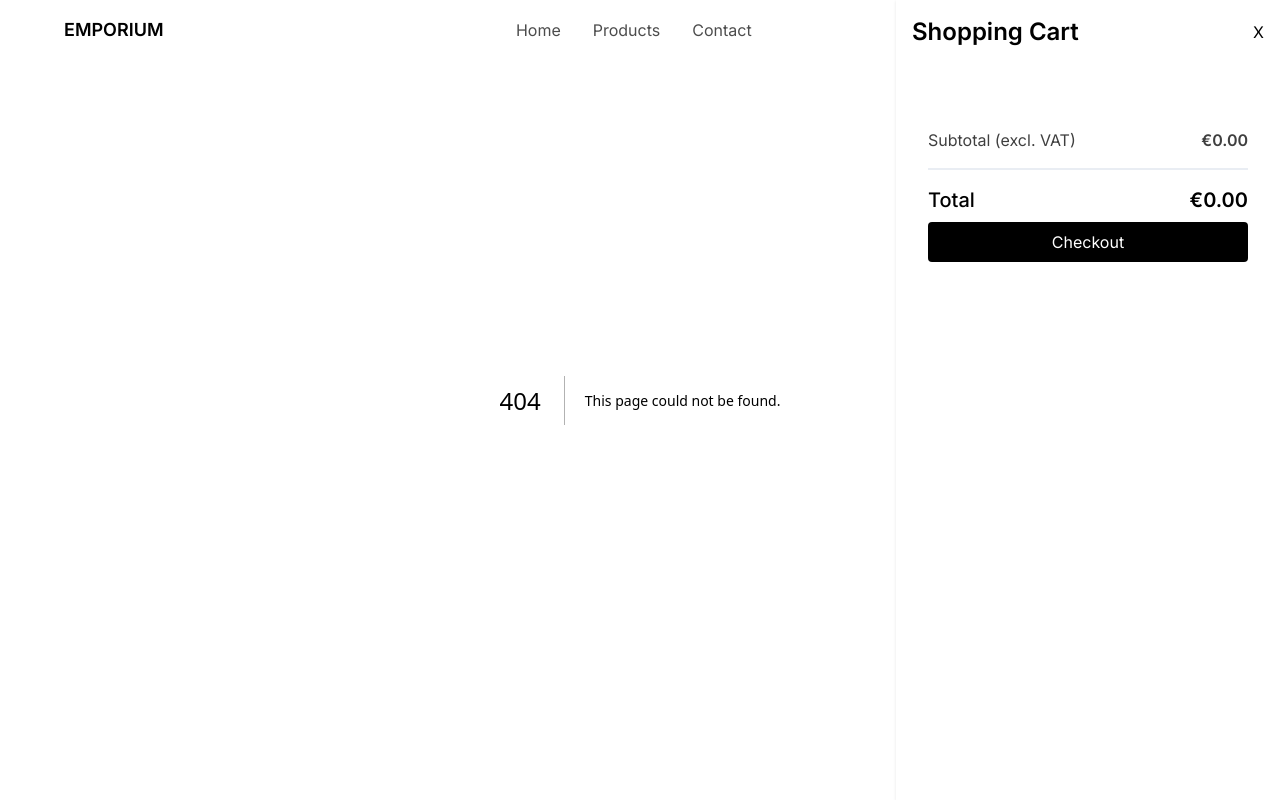
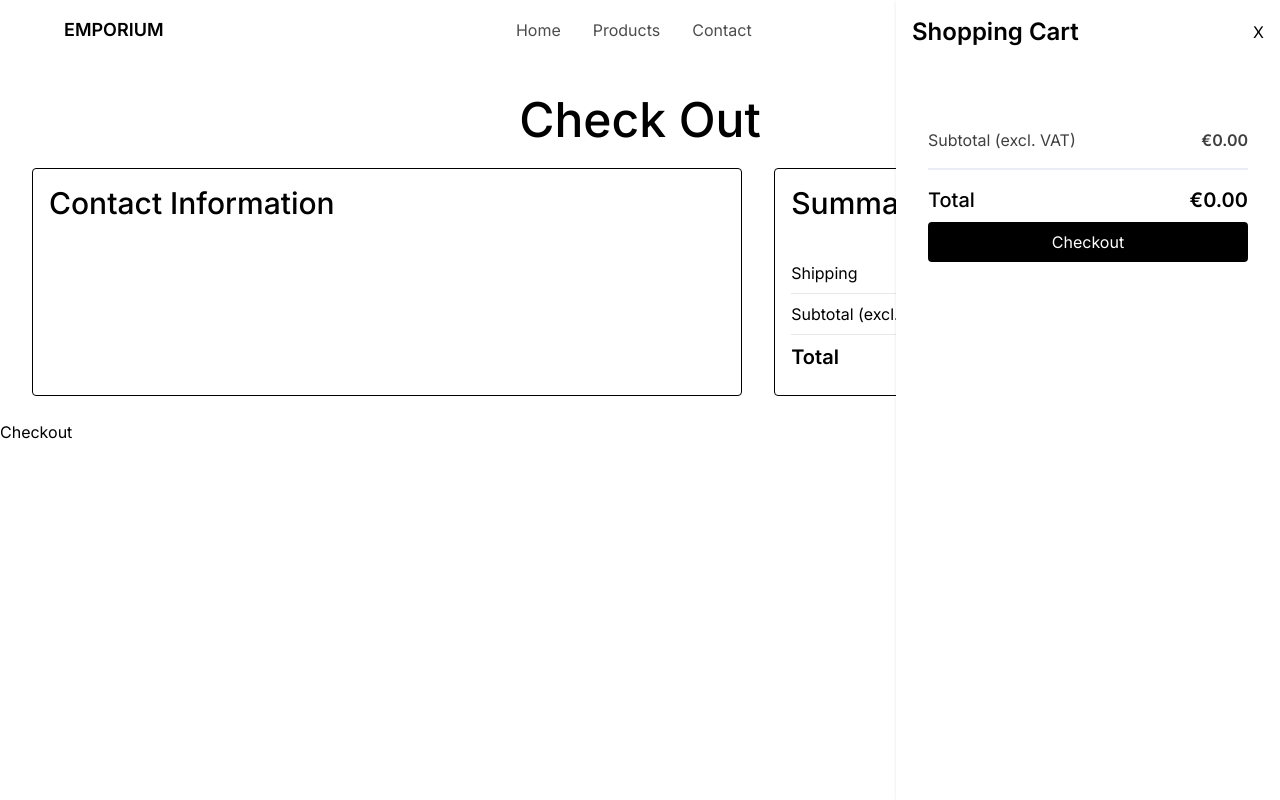
Before and after one commit to antoinel74/Emporium-Eshop, a Next.js app: page /checkout-form in a window 1280 px wide. Before the commit this address had no page. Shown: the top 800 px of the page. Built offline with nearby package versions, Linux system fonts and the light colour scheme.

Commit message:
feat/checkout: add checout form, success and cancel page

```diff
--- /dev/null
+++ b/src/app/cancel/page.tsx
@@ -0,0 +1,7 @@
+import React from "react";
+
+const Cancel = () => {
+  return <div className="min-h-screen w-full bg-white">Cancel</div>;
+};
+
+export default Cancel;
--- /dev/null
+++ b/src/app/checkout-form/page.tsx
@@ -0,0 +1,79 @@
+"use client";
+import React from "react";
+import { useRouter } from "next/navigation";
+import useCart from "@/stores/cart.store";
+
+const CheckoutForm = () => {
+  const cartItems = useCart((state?: any) => state.cart);
+  console.log(cartItems);
+  const router = useRouter();
+
+  async function checkout() {
+    const lineItems = cartItems.map((cartItems: any) => {
+      return {
+        price: cartItems.price_id,
+        quantity: 1,
+      };
+    });
+    const res = await fetch("/api/checkout", {
+      method: "POST",
+      headers: {
+        "Content-Type": "application/json",
+      },
+      body: JSON.stringify({ lineItems }),
+    });
+
+    const data = await res.json();
+    router.push(data.session.url);
+  }
+
+  const total = cartItems.reduce((acc: number, item: any) => acc + (item.cost / 100 || 0) * (item.quantity || 0), 0);
+  const vatRate = 0.21;
+  const subtotal = total - total * vatRate;
+
+  return (
+    <div className="min-h-screen w-full bg-white mt-24">
+      <h2 className="text-5xl font-medium text-center">Check Out</h2>
+      <div className="flex gap-4 md:gap-8 justify-center px-4 md:px-8 my-6">
+        <div className="w-[60%] border p-4 border-black rounded">
+          <form>
+            <h3 className="text-3xl font-medium">Contact Information</h3>
+          </form>
+        </div>
+        <div className="w-[40%] border p-4 border-black rounded">
+          <h3 className="text-3xl font-medium">Summary</h3>
+          {!cartItems ? (
+            <p>Your cart is empty</p>
+          ) : (
+            <div className="overflow-scroll py-4">
+              {cartItems.map((cartItem: { quantity: number; name: string; cost: number }, itemIndex: number) => {
+                return (
+                  <div key={itemIndex} className="my-4 border-b pb-2">
+                    <div className="flex justify-between font-medium">
+                      <p>{cartItem.name}</p>
+                      <span>€{cartItem.cost / 100}</span>
+                    </div>
+                    <p className="opacity-50">Quantity: {cartItem.quantity}</p>
+                  </div>
+                );
+              })}
+            </div>
+          )}
+          <p className="flex justify-between border-b py-2">
+            Shipping <span className="font-semibold text-green-600">Free</span>
+          </p>
+          <p className="flex justify-between border-b py-2">
+            Subtotal &#40;excl. VAT&#41;<span className="font-semibold">€{subtotal.toFixed(2)}</span>
+          </p>
+          <p className="flex justify-between py-2 font-semibold text-xl">
+            Total <span>€{total.toFixed(2)}</span>
+          </p>
+        </div>
+      </div>
+
+      <button onClick={checkout}>Checkout</button>
+    </div>
+  );
+};
+
+export default CheckoutForm;
--- /dev/null
+++ b/src/app/success/page.tsx
@@ -0,0 +1,11 @@
+import React from "react";
+
+const Success = () => {
+  return (
+    <div className="min-h-screen w-full bg-white flex items-center justify-center">
+      <h2 className="md:text-3xl text-4xl font-semibold text-center">Order Complete !</h2>
+    </div>
+  );
+};
+
+export default Success;
```
